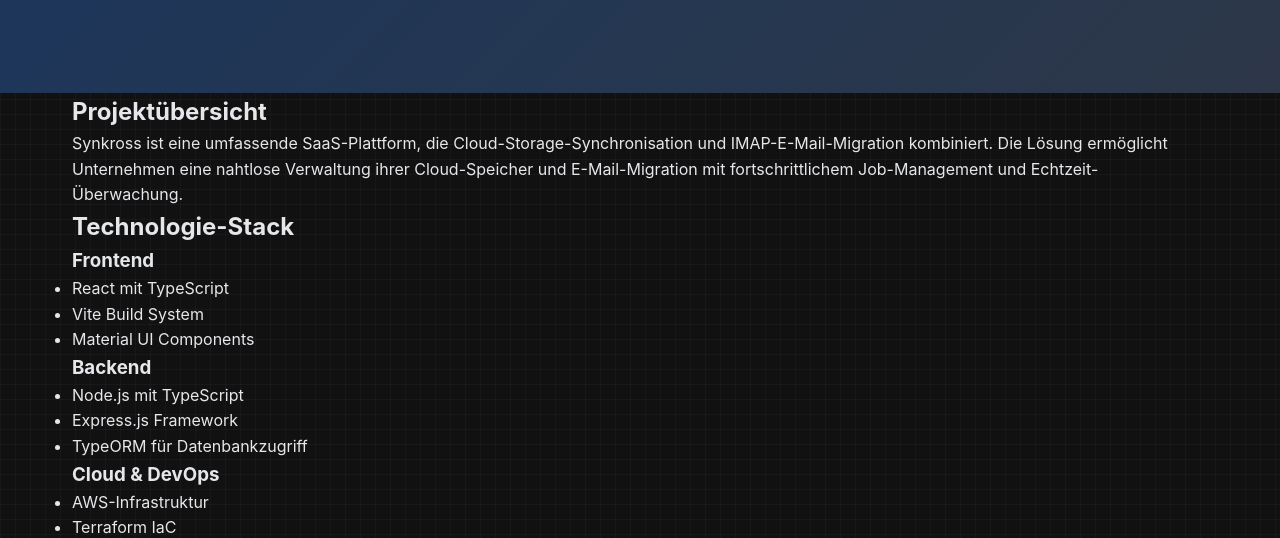
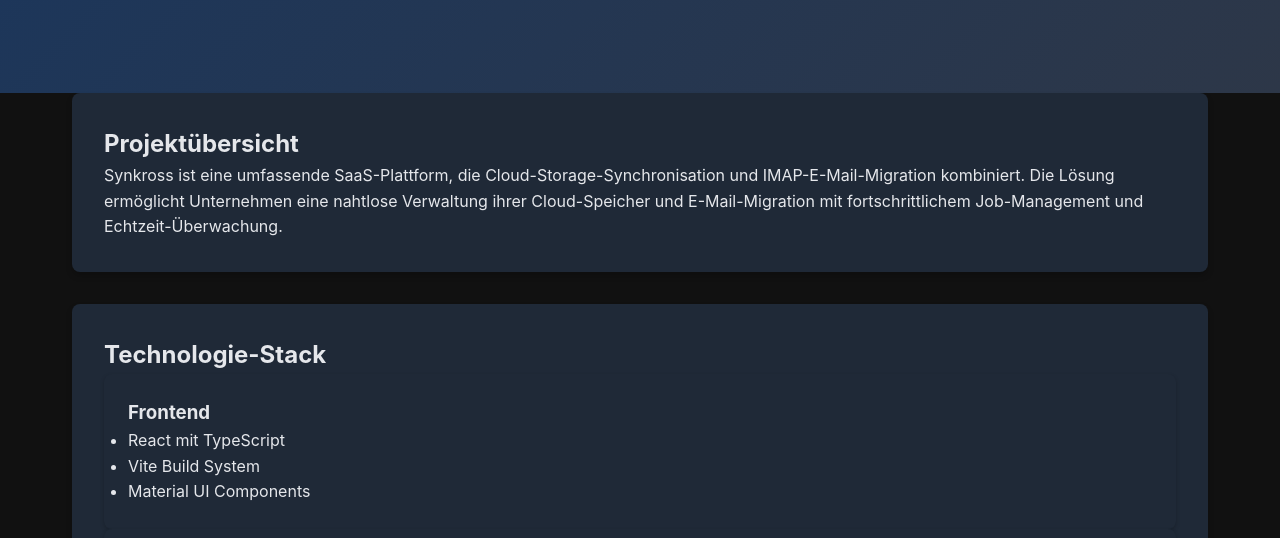
Before and after one commit to andreashoefler1985/andreashoefler1985.github.io, a plain HTML site: page synkross.html in a window 1280 px wide. Both pictures are taken after a click on the button 1244 px from the left and 36 px from the top of the page. Shown: the part 261-799 px from the top of the page. Drawn offline with Linux system fonts and the light colour scheme.

Commit message:
Dark Mode für Projektseiten verbessert

```diff
--- a/styles.css
+++ b/styles.css
@@ -39,6 +39,37 @@
 [data-theme="dark"] .challenges li {
     background: rgba(31, 41, 55, 0.7);
     backdrop-filter: blur(5px);
+}
+
+[data-theme="dark"] .project-details {
+    background-color: var(--background-color);
+}
+
+[data-theme="dark"] .project-section {
+    background-color: var(--card-background);
+    border-radius: 8px;
+    padding: 2rem;
+    margin-bottom: 2rem;
+    box-shadow: 0 4px 6px rgba(0, 0, 0, 0.2);
+}
+
+[data-theme="dark"] .tech-list,
+[data-theme="dark"] .features-grid {
+    gap: 2rem;
+}
+
+[data-theme="dark"] .tech-category,
+[data-theme="dark"] .feature {
+    background: var(--card-background);
+    padding: 1.5rem;
+    border-radius: 8px;
+    box-shadow: 0 2px 4px rgba(0, 0, 0, 0.2);
+}
+
+[data-theme="dark"] .project-tech span {
+    background: rgba(255, 255, 255, 0.05);
+    color: var(--text-color);
+    border: 1px solid var(--border-color);
 }
 
 [data-theme="dark"] a {
```
